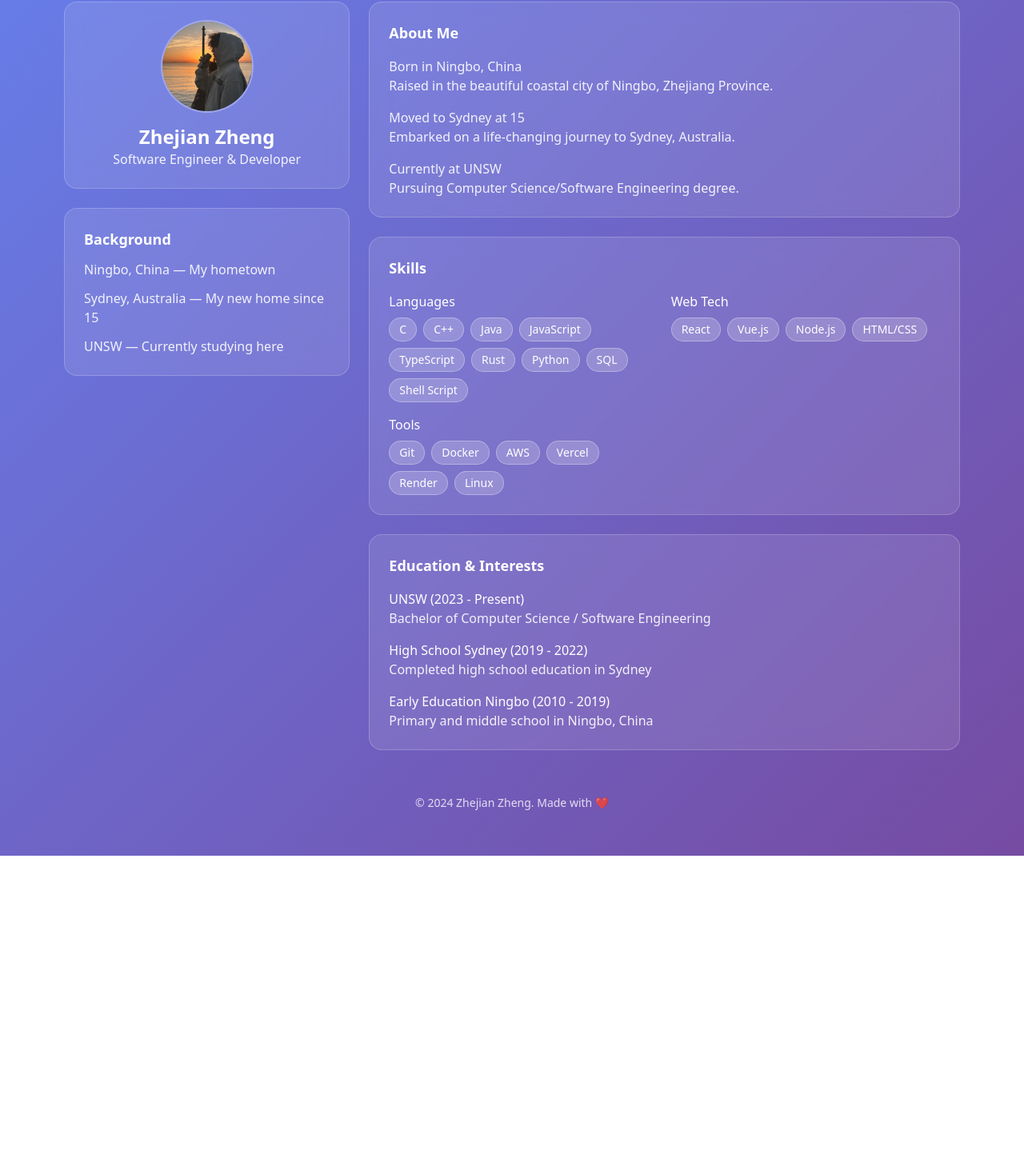
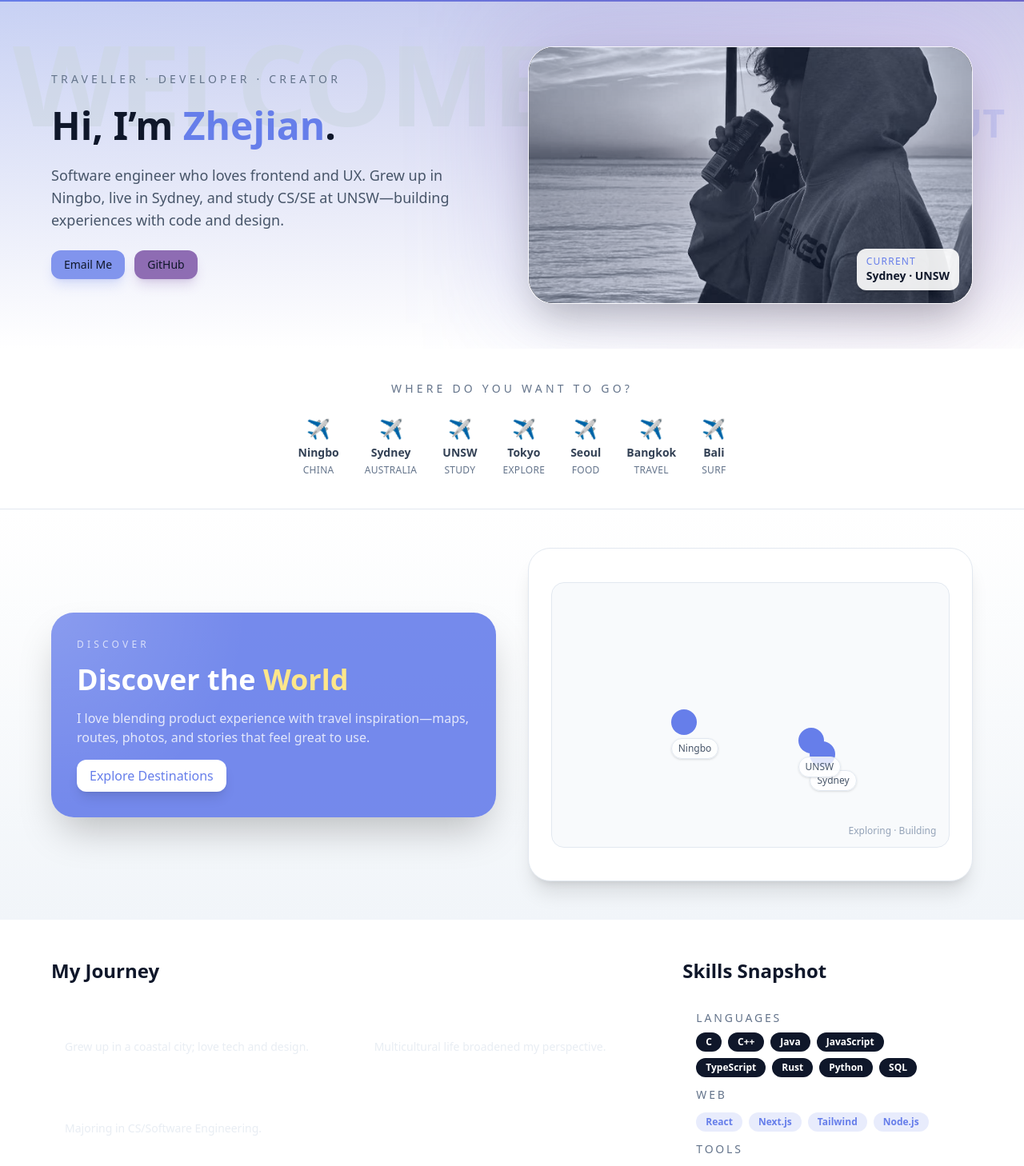
Before and after one commit to Zhejian-Zheng/Zhejian-homepage, a Next.js app: page /about in a window 1280 px wide. Shown: the part 94-1552 px from the top of the page at 80% size. Before the commit the page ends 1164 px from the top, so only its background shows below. Built offline with nearby package versions, Linux system fonts and the light colour scheme.

Commit message:
2025/12/20: update about me content

```diff
--- a/app/about/page.tsx
+++ b/app/about/page.tsx
@@ -2,6 +2,22 @@
 "use client";
 
 import Link from "next/link";
+
+const destinations = [
+	{ name: "Ningbo", label: "China" },
+	{ name: "Sydney", label: "Australia" },
+	{ name: "UNSW", label: "Study" },
+	{ name: "Tokyo", label: "Explore" },
+	{ name: "Seoul", label: "Food" },
+	{ name: "Bangkok", label: "Travel" },
+	{ name: "Bali", label: "Surf" }
+];
+
+const highlights = [
+	{ title: "Born in Ningbo, China", desc: "Grew up in a coastal city; love tech and design." },
+	{ title: "Moved to Sydney at 15", desc: "Multicultural life broadened my perspective." },
+	{ title: "Currently at UNSW", desc: "Majoring in CS/Software Engineering." }
+];
 
 export default function AboutPage() {
 	return (
@@ -28,111 +44,176 @@ export default function AboutPage() {
 				</div>
 			</nav>
 
-			<main className="pt-24 px-4 pb-10 mx-auto max-w-6xl w-full">
-				<div className="grid grid-cols-1 lg:grid-cols-3 gap-6">
-					{/* Left column */}
-					<div className="space-y-6">
-						<div className="glass p-6 text-center">
-							<div className="relative mx-auto mb-4 w-28 h-28 rounded-full overflow-hidden ring-2 ring-white/30">
-								<img src="/assets/images/profile image.jpg" alt="Zhejian Zheng" className="w-full h-full object-cover" />
-							</div>
-							<h1 className="text-2xl font-semibold">Zhejian Zheng</h1>
-							<p className="text-white/90">Software Engineer & Developer</p>
+			<main className="pt-24 pb-12">
+				{/* Hero */}
+				<section className="relative overflow-hidden bg-gradient-to-b from-slate-100/70 to-white text-slate-900 px-4">
+					<div className="absolute inset-0 pointer-events-none select-none">
+						<p className="absolute top-8 left-4 text-[110px] sm:text-[140px] font-black tracking-tight text-slate-300/60 leading-none">
+							WELCOME
+						</p>
+						<p className="absolute top-32 right-6 text-4xl sm:text-5xl font-bold text-primary/20">ABOUT</p>
 					</div>
 
-						<div className="glass p-6">
-							<h2 className="text-lg font-semibold mb-3">Background</h2>
-							<ul className="space-y-3 text-white/90">
-								<li>
-									<span className="font-medium">Ningbo, China</span> — My hometown
-								</li>
-								<li>
-									<span className="font-medium">Sydney, Australia</span> — My new home since 15
-								</li>
-								<li>
-									<span className="font-medium">UNSW</span> — Currently studying here
-								</li>
-							</ul>
+					<div className="mx-auto max-w-6xl relative z-10 grid grid-cols-1 lg:grid-cols-2 gap-10 items-center py-14">
+						<div className="space-y-6">
+							<p className="uppercase text-sm tracking-[0.3em] text-slate-500">Traveller · Developer · Creator</p>
+							<h1 className="text-4xl sm:text-5xl font-extrabold text-slate-900">
+								Hi, I’m <span className="text-primary">Zhejian</span>.
+							</h1>
+							<p className="text-lg text-slate-600">
+								Software engineer who loves frontend and UX. Grew up in Ningbo, live in Sydney, and study CS/SE at
+								UNSW—building experiences with code and design.
+							</p>
+							<div className="flex flex-wrap gap-3">
+								<a
+									href="mailto:zj.zheng1@gmail.com"
+									className="btn-primary text-sm px-4 py-3 shadow-lg shadow-primary/20"
+								>
+									Email Me
+								</a>
+								<a
+									href="https://github.com/Zhejian-Zheng"
+									target="_blank"
+									rel="noreferrer"
+									className="btn-secondary text-sm px-4 py-3 shadow-lg shadow-secondary/20"
+								>
+									GitHub
+								</a>
 							</div>
 						</div>
 
-					{/* Right column */}
-					<div className="lg:col-span-2 space-y-6">
-						<section className="glass p-6">
-							<h2 className="text-lg font-semibold mb-4">About Me</h2>
-							<div className="space-y-4 text-white/90">
-								<div>
-									<h3 className="font-medium">Born in Ningbo, China</h3>
-									<p>Raised in the beautiful coastal city of Ningbo, Zhejiang Province.</p>
+						<div className="relative">
+							<div className="absolute -inset-6 bg-gradient-to-tr from-primary/15 via-secondary/20 to-accent/15 blur-3xl" />
+							<div className="relative rounded-[32px] overflow-hidden shadow-2xl border border-white/40 bg-white/70 backdrop-blur">
+								<div className="h-72 sm:h-80 bg-slate-900/90">
+									<img
+										src="/assets/images/profile image.jpg"
+										alt="Zhejian Zheng"
+										className="h-full w-full object-cover mix-blend-luminosity"
+									/>
 								</div>
-								<div>
-									<h3 className="font-medium">Moved to Sydney at 15</h3>
-									<p>Embarked on a life-changing journey to Sydney, Australia.</p>
+								<div className="absolute bottom-4 right-4 bg-white/90 text-slate-900 rounded-xl px-3 py-2 shadow-lg">
+									<p className="text-xs uppercase tracking-widest text-primary">Current</p>
+									<p className="text-sm font-semibold">Sydney · UNSW</p>
 								</div>
-								<div>
-									<h3 className="font-medium">Currently at UNSW</h3>
-									<p>Pursuing Computer Science/Software Engineering degree.</p>
+							</div>
 						</div>
 					</div>
 				</section>
 
-						<section className="glass p-6">
-							<h2 className="text-lg font-semibold mb-4">Skills</h2>
-							<div className="grid grid-cols-1 sm:grid-cols-2 gap-4">
-								<div>
-									<h3 className="font-medium mb-2">Languages</h3>
+				{/* Destinations strip */}
+				<section className="bg-white px-4 py-10 border-b border-slate-200">
+					<div className="mx-auto max-w-6xl text-center space-y-6">
+						<p className="text-sm uppercase tracking-[0.3em] text-slate-500">Where do you want to go?</p>
+						<div className="flex flex-wrap justify-center gap-6 sm:gap-8">
+							{destinations.map((item) => (
+								<div
+									key={item.name}
+									className="flex flex-col items-center gap-1 text-slate-700 hover:text-primary transition"
+								>
+									<span className="text-2xl">✈️</span>
+									<span className="text-sm font-semibold">{item.name}</span>
+									<span className="text-xs uppercase tracking-wide text-slate-500">{item.label}</span>
+								</div>
+							))}
+						</div>
+					</div>
+				</section>
+
+				{/* Discover section */}
+				<section className="bg-gradient-to-b from-white to-slate-100 px-4 py-12">
+					<div className="mx-auto max-w-6xl grid grid-cols-1 lg:grid-cols-2 gap-10 items-center">
+						<div className="relative bg-primary/90 text-white rounded-[28px] p-8 shadow-2xl overflow-hidden">
+							<div className="absolute inset-0 bg-[radial-gradient(circle_at_top_left,_rgba(255,255,255,0.15),_transparent_40%)]" />
+							<div className="relative space-y-4">
+								<p className="text-xs uppercase tracking-[0.35em] text-white/70">Discover</p>
+								<h2 className="text-3xl sm:text-4xl font-bold leading-tight">
+									Discover the <span className="text-amber-200">World</span>
+								</h2>
+								<p className="text-white/80">
+									I love blending product experience with travel inspiration—maps, routes, photos, and stories that feel great to use.
+								</p>
+								<button className="btn bg-white text-primary font-semibold px-4 py-3 rounded-xl shadow-lg hover:shadow-xl transition">
+									Explore Destinations
+								</button>
+							</div>
+						</div>
+
+						<div className="relative w-full">
+							<div className="aspect-[4/3] rounded-[28px] bg-white shadow-xl border border-slate-200 overflow-hidden flex items-center justify-center">
+								<div className="relative w-[90%] h-[80%] bg-slate-50 border border-slate-200 rounded-2xl">
+									{[
+										{ left: "30%", top: "48%", label: "Ningbo" },
+										{ left: "65%", top: "60%", label: "Sydney" },
+										{ left: "62%", top: "55%", label: "UNSW" }
+									].map((p) => (
+										<div key={p.label} className="absolute" style={{ left: p.left, top: p.top }}>
+											<span className="flex h-8 w-8">
+												<span className="absolute inline-flex h-8 w-8 animate-ping rounded-full bg-primary/30" />
+												<span className="relative inline-flex h-8 w-8 rounded-full bg-primary" />
+											</span>
+											<p className="mt-1 text-xs text-slate-600 bg-white/80 px-2 py-1 rounded-full border border-slate-200 shadow">
+												{p.label}
+											</p>
+										</div>
+									))}
+									<p className="absolute bottom-3 right-4 text-xs text-slate-400">Exploring · Building</p>
+								</div>
+							</div>
+						</div>
+					</div>
+				</section>
+
+				{/* Story + skills */}
+				<section className="px-4 py-12 bg-white">
+					<div className="mx-auto max-w-6xl grid grid-cols-1 lg:grid-cols-3 gap-8">
+						<div className="lg:col-span-2 space-y-5">
+							<h3 className="text-2xl font-bold text-slate-900">My Journey</h3>
+							<div className="grid sm:grid-cols-2 gap-4">
+								{highlights.map((item) => (
+									<div key={item.title} className="glass p-4 text-slate-100 bg-slate-900/80 border-slate-800">
+										<h4 className="font-semibold text-lg text-white">{item.title}</h4>
+										<p className="text-sm text-slate-200/80 mt-1">{item.desc}</p>
+									</div>
+								))}
+							</div>
+						</div>
+
+						<div className="space-y-4">
+							<h3 className="text-2xl font-bold text-slate-900">Skills Snapshot</h3>
+							<div className="glass p-4 bg-white/70 text-slate-900">
+								<p className="text-sm uppercase tracking-[0.2em] text-slate-500 mb-2">Languages</p>
 								<div className="flex flex-wrap gap-2">
-										{["C", "C++", "Java", "JavaScript", "TypeScript", "Rust", "Python", "SQL", "Shell Script"].map((s) => (
-											<span key={s} className="px-3 py-1 rounded-full bg-white/20 border border-white/30 text-sm">
+									{["C", "C++", "Java", "JavaScript", "TypeScript", "Rust", "Python", "SQL"].map((s) => (
+										<span key={s} className="px-3 py-1 rounded-full bg-slate-900 text-white text-xs font-semibold">
 											{s}
 										</span>
 									))}
 								</div>
-								</div>
-								<div>
-									<h3 className="font-medium mb-2">Web Tech</h3>
+
+								<p className="text-sm uppercase tracking-[0.2em] text-slate-500 my-3">Web</p>
 								<div className="flex flex-wrap gap-2">
-										{["React", "Vue.js", "Node.js", "HTML/CSS"].map((s) => (
-											<span key={s} className="px-3 py-1 rounded-full bg-white/20 border border-white/30 text-sm">
+									{["React", "Next.js", "Tailwind", "Node.js"].map((s) => (
+										<span key={s} className="px-3 py-1 rounded-full bg-primary/15 text-primary text-xs font-semibold">
 											{s}
 										</span>
 									))}
 								</div>
-								</div>
-								<div>
-									<h3 className="font-medium mb-2">Tools</h3>
+
+								<p className="text-sm uppercase tracking-[0.2em] text-slate-500 my-3">Tools</p>
 								<div className="flex flex-wrap gap-2">
-										{["Git", "Docker", "AWS", "Vercel", "Render", "Linux"].map((s) => (
-											<span key={s} className="px-3 py-1 rounded-full bg-white/20 border border-white/30 text-sm">
+									{["Git", "Docker", "AWS", "Vercel", "Linux"].map((s) => (
+										<span key={s} className="px-3 py-1 rounded-full bg-secondary/15 text-secondary text-xs font-semibold">
 											{s}
 										</span>
 									))}
 								</div>
 							</div>
 						</div>
+					</div>
 				</section>
 
-						<section className="glass p-6">
-							<h2 className="text-lg font-semibold mb-4">Education & Interests</h2>
-							<div className="space-y-4">
-								<div>
-									<h3 className="font-medium">UNSW (2023 - Present)</h3>
-									<p className="text-white/90">Bachelor of Computer Science / Software Engineering</p>
-								</div>
-								<div>
-									<h3 className="font-medium">High School Sydney (2019 - 2022)</h3>
-									<p className="text-white/90">Completed high school education in Sydney</p>
-								</div>
-								<div>
-									<h3 className="font-medium">Early Education Ningbo (2010 - 2019)</h3>
-									<p className="text-white/90">Primary and middle school in Ningbo, China</p>
-								</div>
-							</div>
-						</section>
-					</div>
-				</div>
-
-				<footer className="site-footer mt-10">&copy; 2024 Zhejian Zheng. Made with ❤️</footer>
+				<footer className="site-footer mt-6">&copy; 2024 Zhejian Zheng. Made with ❤️</footer>
 			</main>
 		</div>
 	);
```
Lines whose indentation alone changed are shown as unchanged.
